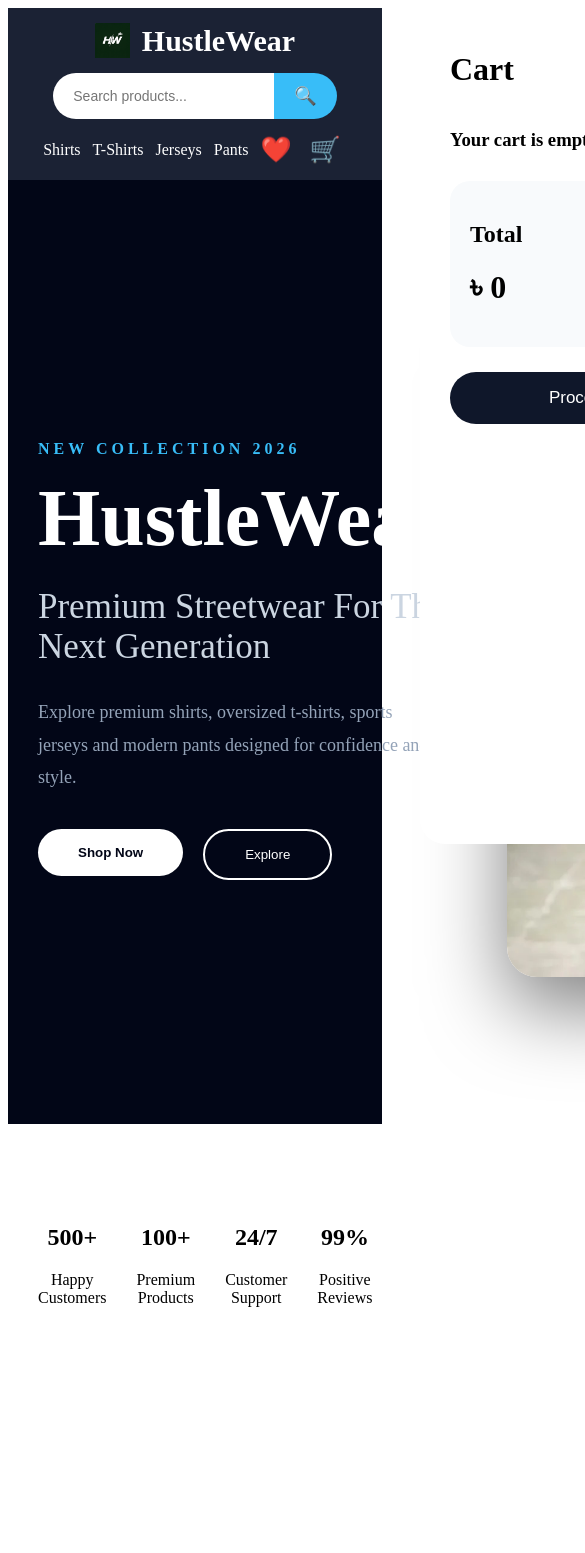
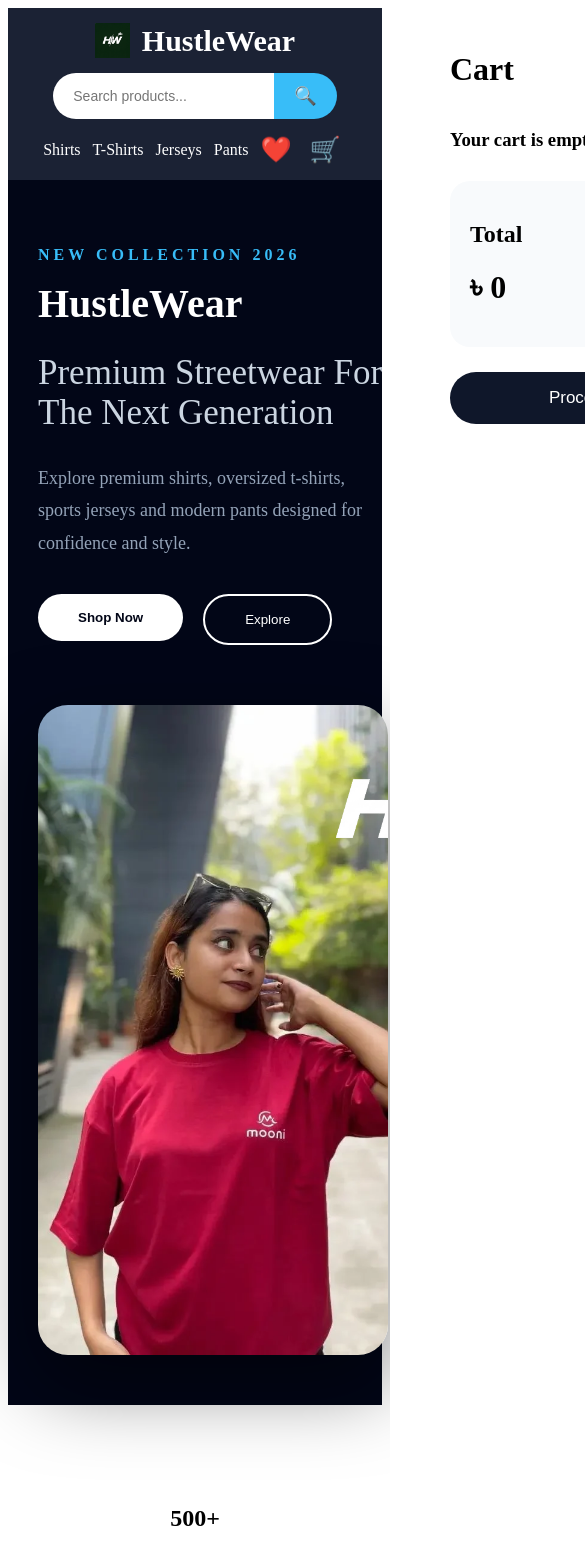
Before and after one commit to Roronoa-Zoro007/HustleWear, a React (Vite) app in the folder my-3d-site/: page / in a window 390 px wide. Shown: the top 1553 px of the page, 585 px wide, since content can reach past the window. Built offline with nearby package versions, Linux system fonts and the light colour scheme.

Commit message:
Improve mobile responsiveness

```diff
--- a/my-3d-site/src/pages/Home.jsx
+++ b/my-3d-site/src/pages/Home.jsx
@@ -40,7 +40,7 @@
 maxWidth:"1400px",
 width:"100%",
 display:"grid",
-gridTemplateColumns:"1fr 1fr",
+gridTemplateColumns:"repeat(auto-fit,minmax(350px,1fr))",
 gap:"60px",
 alignItems:"center"
 }}
@@ -63,7 +63,7 @@
 
 <h1
 style={{
-fontSize:"80px",
+fontSize:"clamp(40px,8vw,80px)",
 lineHeight:"1",
 margin:"20px 0"
 }}
@@ -150,7 +150,8 @@
 
 <div
 style={{
-width:"500px",
+width:"100%",
+maxWidth:"500px",
 height:"650px",
 overflow:"hidden",
 borderRadius:"30px",
@@ -188,7 +189,7 @@
 maxWidth:"1200px",
 margin:"auto",
 display:"grid",
-gridTemplateColumns:"repeat(4,1fr)",
+gridTemplateColumns:"repeat(auto-fit,minmax(180px,1fr))",
 gap:"30px",
 textAlign:"center"
 }}
```
